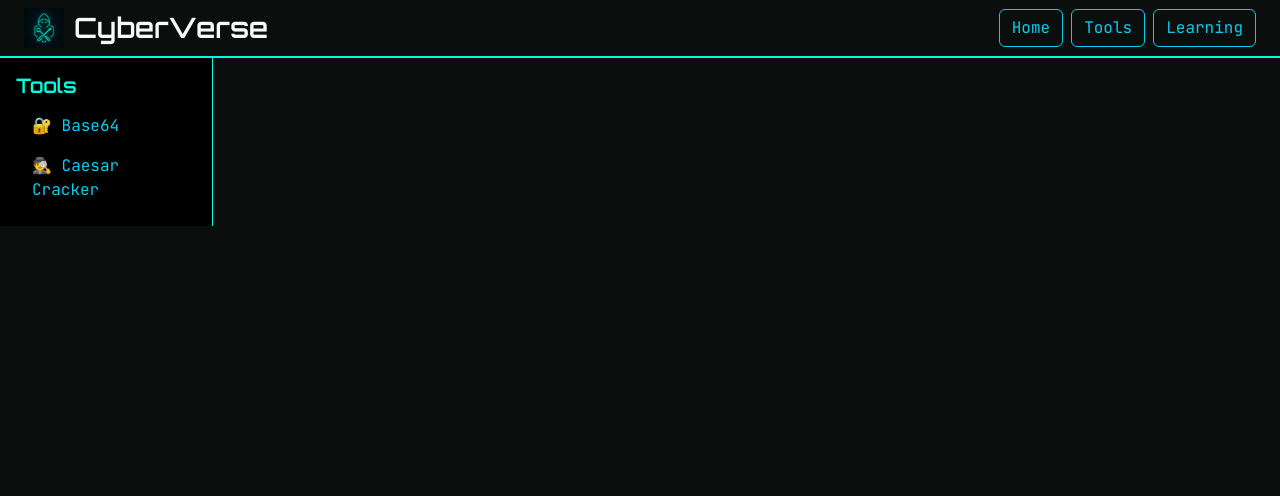
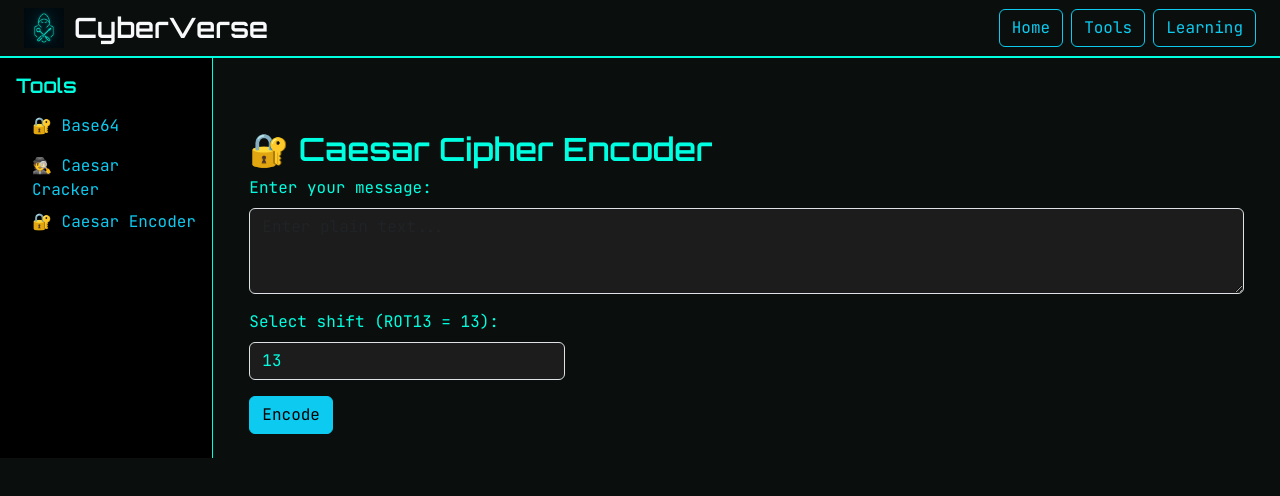
Before and after one commit to ArshSharan/CyberVerse, a React (Vite) app in the folder cyberverse/: page /tools/caesar-encode in a window 1280 px wide. Shown: the top 496 px of the page. Built offline with nearby package versions, Linux system fonts and the light colour scheme; the HTML template or start-up script is replaced by a standard one.

Commit message:
Caesar Encoder Added

```diff
--- a/cyberverse/src/App.jsx
+++ b/cyberverse/src/App.jsx
@@ -4,6 +4,7 @@ import Home from './pages/Home';
 import './App.css';
 import logo from './assets/icon.png'; // ✅ Your logo
 import CaesarCracker from './pages/CaesarCracker';
+import CaesarEncoder from './pages/CaesarEncoder';
 
 export default function App() {
   return (
@@ -34,6 +35,9 @@ export default function App() {
               <li className="nav-item">
                 <Link to="/caesar" className="nav-link text-info">🕵️ Caesar Cracker</Link>
               </li>
+              <li className="ms-3 mb-2">
+                <Link to="/tools/caesar-encode" className="text-info text-decoration-none">🔐 Caesar Encoder</Link>
+              </li>
             </ul>
           </div>
 
@@ -42,10 +46,12 @@ export default function App() {
             <Routes>
               <Route path="/" element={<Home />} />
               <Route path="/base64" element={<Base64Tool />} />
+              <Route path="/tools/caesar-encode" element={<CaesarEncoder />} />
               {/* Future pages */}
               <Route path="/tools" element={<div>All Tools Page Coming Soon</div>} />
               <Route path="/learning" element={<div>Learning Page Coming Soon</div>} />
               <Route path="/caesar" element={<CaesarCracker />} />
+
             </Routes>
           </div>
         </div>
--- /dev/null
+++ b/cyberverse/src/pages/CaesarEncoder.jsx
@@ -0,0 +1,89 @@
+import { useState } from "react";
+import { Form, Button, Card, Row, Col } from "react-bootstrap";
+
+export default function CaesarEncoder() {
+  const [text, setText] = useState("");
+  const [shift, setShift] = useState(13); // default to ROT13
+  const [encoded, setEncoded] = useState("");
+  const [copied, setCopied] = useState(false);
+
+  const encodeText = () => {
+    const upperText = text.toUpperCase();
+    let result = "";
+
+    for (let char of upperText) {
+      if (/[A-Z]/.test(char)) {
+        const code = ((char.charCodeAt(0) - 65 + shift) % 26) + 65;
+        result += String.fromCharCode(code);
+      } else {
+        result += char;
+      }
+    }
+    setEncoded(result);
+    setCopied(false);
+  };
+
+  const copyResult = () => {
+    navigator.clipboard.writeText(encoded);
+    setCopied(true);
+    setTimeout(() => setCopied(false), 1500);
+  };
+
+  return (
+    <div className="container mt-5">
+      <h2 style={{ fontFamily: "Orbitron", color: "#00ffe1" }}>🔐 Caesar Cipher Encoder</h2>
+
+      <Form.Group className="mb-3">
+        <Form.Label style={{ color: "#00ffe1" }}>Enter your message:</Form.Label>
+        <Form.Control
+          as="textarea"
+          rows={3}
+          placeholder="Enter plain text..."
+          value={text}
+          onChange={(e) => setText(e.target.value)}
+          style={{ backgroundColor: "#1c1c1c", color: "#00ffe1" }}
+        />
+      </Form.Group>
+
+      <Row className="mb-3">
+        <Col xs={6} md={4}>
+          <Form.Label style={{ color: "#00ffe1" }}>Select shift (ROT13 = 13):</Form.Label>
+          <Form.Control
+            type="number"
+            min={1}
+            max={25}
+            value={shift}
+            onChange={(e) => setShift(Number(e.target.value))}
+            style={{ backgroundColor: "#1c1c1c", color: "#00ffe1" }}
+          />
+        </Col>
+      </Row>
+
+      <Button variant="info" onClick={encodeText}>
+        Encode
+      </Button>
+
+      {encoded && (
+        <Card className="mt-4 bg-dark text-light">
+          <Card.Body>
+            <div className="d-flex justify-content-between align-items-center">
+              <Card.Title style={{ color: "#00ffe1", fontFamily: "JetBrains Mono" }}>
+                Encoded Result
+              </Card.Title>
+              <Button
+                size="sm"
+                variant={copied ? "success" : "outline-info"}
+                onClick={copyResult}
+              >
+                {copied ? "✅ Copied" : "📋 Copy"}
+              </Button>
+            </div>
+            <Card.Text style={{ fontFamily: "monospace", whiteSpace: "pre-wrap" }}>
+              {encoded}
+            </Card.Text>
+          </Card.Body>
+        </Card>
+      )}
+    </div>
+  );
+}
```
